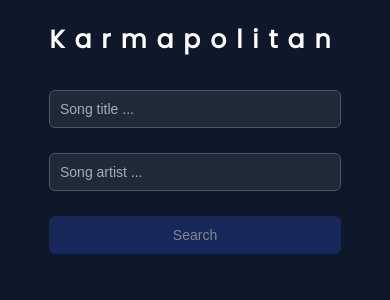
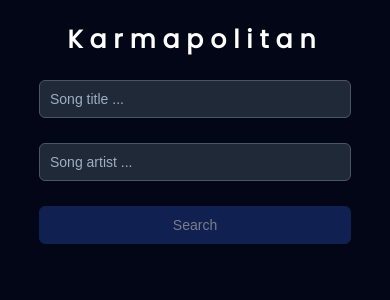
Before and after one commit to gheorghe133/Karmapolitan, an Angular app: page / in a window 390 px wide. Shown: the top 300 px of the page. Built offline with nearby package versions, Linux system fonts and the light colour scheme.

Commit message:
Changed background-color increase media query to 412px

```diff
--- a/src/app/app.component.ts
+++ b/src/app/app.component.ts
@@ -258,7 +258,7 @@ import { animate, style, transition, trigger } from "@angular/animations";
         }
       }
 
-      @media (max-width: 380px) {
+      @media (max-width: 412px) {
         .section .container-form .form {
           padding: 0;
         }
--- a/src/styles.scss
+++ b/src/styles.scss
@@ -3,7 +3,7 @@
 @import url("https://fonts.googleapis.com/css2?family=Poppins:ital,wght@0,200;0,400;1,300&family=Rubik:wght@500&display=swap");
 
 :root {
-  --background-color: #0f172a;
+  --background-color: #020617;
   --text-color: white;
   --font-primary: "Poppins", sans-serif;
   --font-secondary: "Rubik", sans-serif;
```
